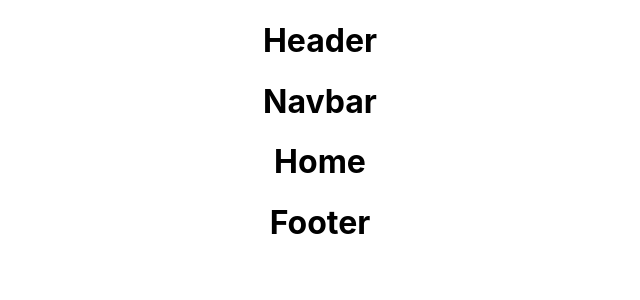
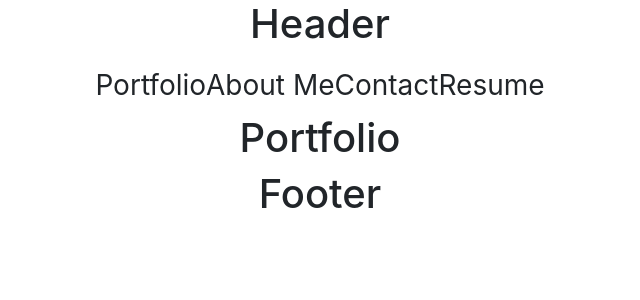
Before and after one commit to solm7/React-Portfolio, a React (Create React App) app in the folder my-app/: page / in a window 1280 px wide. Shown: the top 300 px of the page, without its empty margins (320-960 px from the left). Built offline with nearby package versions, Linux system fonts and the light colour scheme.

Commit message:
Navbar and app.js

```diff
--- a/my-app/public/index.html
+++ b/my-app/public/index.html
@@ -24,7 +24,9 @@
       work correctly both with client-side routing and a non-root public URL.
       Learn how to configure a non-root public URL by running `npm run build`.
     -->
-    <title>React App</title>
+    <!-- CSS only -->
+<link href="https://cdn.jsdelivr.net/npm/bootstrap@5.2.2/dist/css/bootstrap.min.css" rel="stylesheet" >
+    <title>Solomon's Portfolio</title>
   </head>
   <body>
     <noscript>You need to enable JavaScript to run this app.</noscript>
@@ -39,5 +41,7 @@
       To begin the development, run `npm start` or `yarn start`.
       To create a production bundle, use `npm run build` or `yarn build`.
     -->
+    <!-- JavaScript Bundle with Popper -->
+<script src="https://cdn.jsdelivr.net/npm/bootstrap@5.2.2/dist/js/bootstrap.bundle.min.js" ></script>
   </body>
 </html>
--- a/my-app/src/App.js
+++ b/my-app/src/App.js
@@ -18,8 +18,8 @@ function App() {
       <BrowserRouter>
         <Navbar currentPage={currentPage} handlePageChange={handlePageChange} />
         <Routes>
-          <Route path="/" element={<Home />} />
-          <Route path="/portfolio" element={<Portfolio />} />
+          <Route path="/" element={<Portfolio />} />
+          <Route path="/About" element={<Home />} />
           <Route path="/resume" element={<Resume />} />
           <Route path="/contact" element={<Contact />} />
         </Routes>
--- a/my-app/src/components/Navbar.js
+++ b/my-app/src/components/Navbar.js
@@ -1,4 +1,49 @@
-function Navbar() {
-  return <h1> Navbar</h1>;
+import { Link } from "react-router-dom";
+
+function Navbar({ currentPage, handlePageChange }) {
+  return (
+    <div className="d-flex flex-wrap justify-content-center">
+      <nav className="navbar navbar-expand-lg">
+        <Link
+          onClick={() => handlePageChange("portfolio")}
+          className={
+            currentPage === "portfolio"
+              ? "nav-link active fs-3"
+              : "nav-link fs-3"
+          }
+          to="/"
+        >
+          Portfolio
+        </Link>
+        <Link
+          onClick={() => handlePageChange("Home")}
+          className={
+            currentPage === "Home" ? "nav-link active fs-3" : "nav-link fs-3"
+          }
+          to="/About"
+        >
+          About Me
+        </Link>
+        <Link
+          onClick={() => handlePageChange("contact")}
+          className={
+            currentPage === "contact" ? "nav-link active fs-3" : "nav-link fs-3"
+          }
+          to="/contact"
+        >
+          Contact
+        </Link>
+        <Link
+          onClick={() => handlePageChange("resume")}
+          className={
+            currentPage === "resume" ? "nav-link active fs-3" : "nav-link fs-3"
+          }
+          to="/resume"
+        >
+          Resume
+        </Link>
+      </nav>
+    </div>
+  );
 }
 export default Navbar;
```
